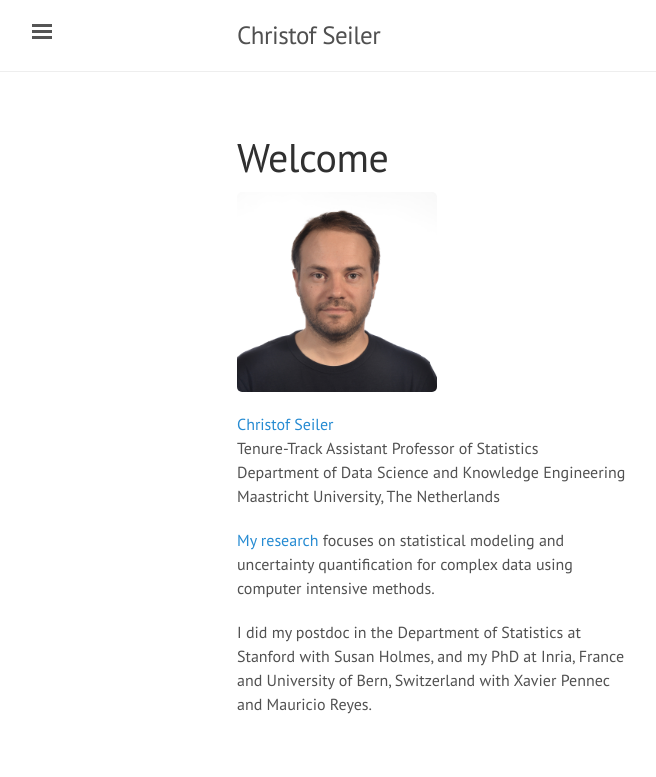
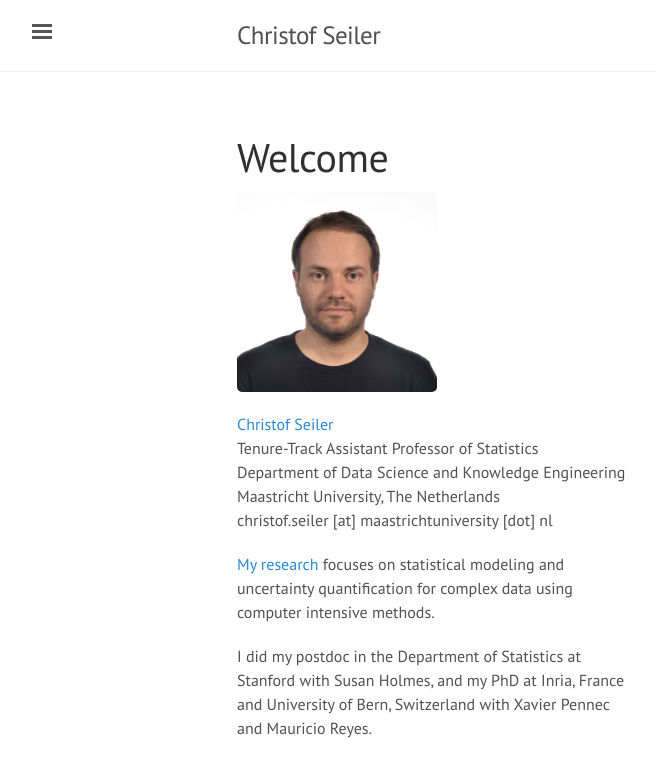
Before and after one commit to ChristofSeiler/ChristofSeiler.github.io, a Jekyll site: the page built from index.html, in a window 1280 px wide. Shown: the top 777 px of the page, without its empty margins (3-659 px from the left). Built offline with Jekyll 4.4.1, drawn with Linux system fonts in a browser that asks for light colours; the list of posts is cut into pages by our own code.

Commit message:
added my email address

```diff
--- a/index.html
+++ b/index.html
@@ -17,7 +17,8 @@ p.narrow {
 <a href="about/">Christof Seiler</a> <br>
 Tenure-Track Assistant Professor of Statistics <br>
 Department of Data Science and Knowledge Engineering <br>
-Maastricht University, The Netherlands
+Maastricht University, The Netherlands <br>
+christof.seiler [at] maastrichtuniversity [dot] nl
 </p>
 
 <p class="narrow">
```
